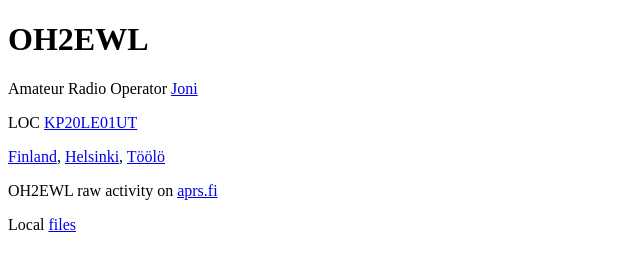
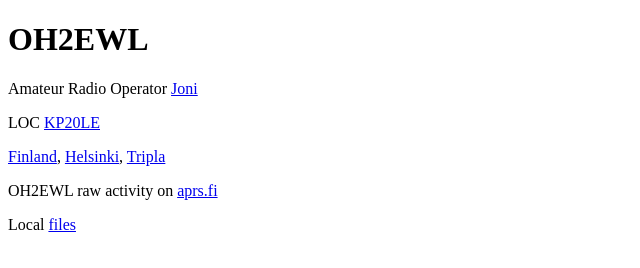
Before and after one commit to kahara/sites.async.fi, a plain HTML site: page oh2ewl.async.fi/index.html in a window 1280 px wide. Shown: the full height of the page, 0-640 px from the left. Drawn offline with Linux system fonts and the light colour scheme.

Commit message:
update OH2EWL location

```diff
--- a/oh2ewl.async.fi/index.html
+++ b/oh2ewl.async.fi/index.html
@@ -16,12 +16,12 @@
       <a href="mailto:joni.kahara@async.fi">Joni</a>
     </p>
 
-    <p>LOC <a href="http://www.openstreetmap.org/?mlat=60.17410&amp;mlon=24.92386#map=17/60.17410/24.92386">KP20LE01UT</a><p>
+    <p>LOC <a href="https://www.openstreetmap.org/?mlat=60.20005&mlon=24.92878#map=18/60.20007/24.92873&layers=N">KP20LE</a><p>
 
     <p>
       <a href="https://en.wikipedia.org/wiki/Finland">Finland</a>,
       <a href="https://en.wikipedia.org/wiki/Helsinki">Helsinki</a>,
-      <a href="https://en.wikipedia.org/wiki/T%C3%B6%C3%B6l%C3%B6">Töölö</a>
+      <a href="https://en.wikipedia.org/wiki/Mall_of_Tripla">Tripla</a>
     </p>
 
     <p>
```
